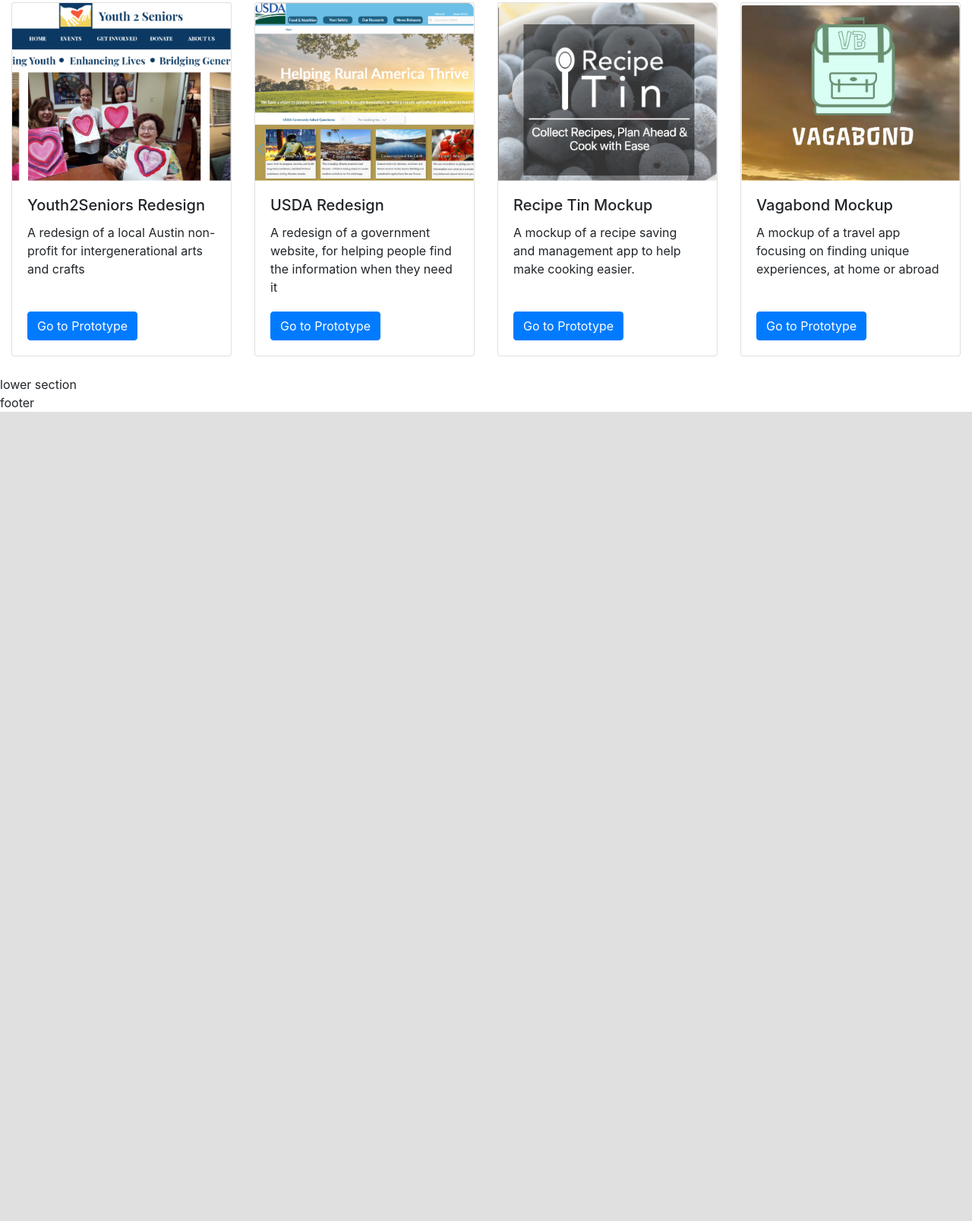
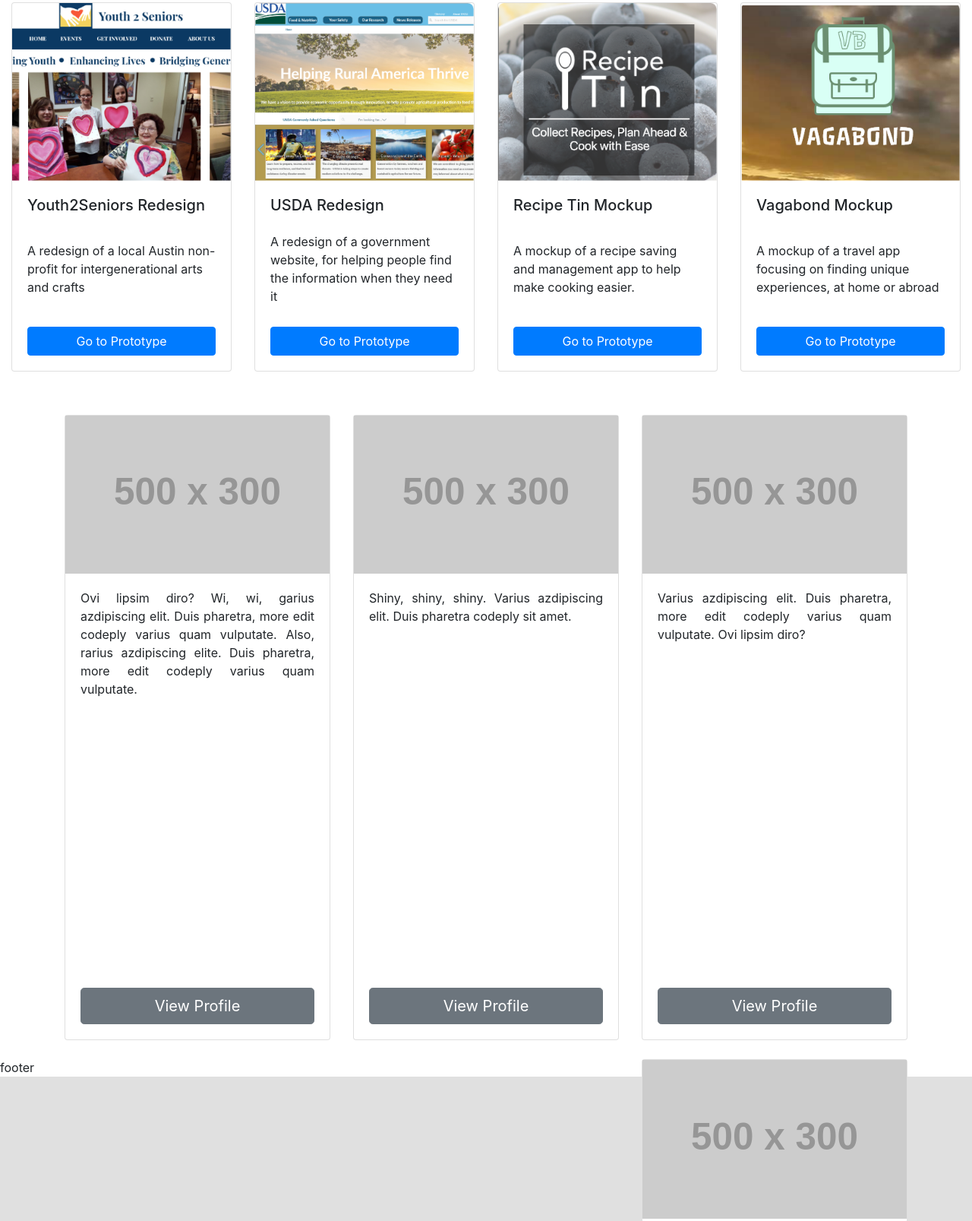
Before and after one commit to Gilgamesh1984/homework_17, a plain HTML site: page index.html in a window 1280 px wide. Shown: the part 896-2503 px from the top of the page at 76% size. Before the commit the page ends 1438 px from the top, so only its background shows below. Drawn offline with nearby package versions, Linux system fonts and the light colour scheme; placeholder pictures from the web are drawn by us.

Commit message:
floyd fixed the box-shrink problem

```diff
--- a/css/style.css
+++ b/css/style.css
@@ -25,10 +25,20 @@
     margin-bottom: 25px !important;
     max-width: 22rem;
 }
+.card-block {
+    flex: 1 1 auto;
+    padding: 1.25rem;
+}
+.card-body {
+    height: 250px;
+    display: flex;
+    flex-direction: column;
+    justify-content: space-between;
+}
 
-.btn-primary {
-    color: #0CE813;
+.btn {
 }
+
 
 .profile {
     width: 310px;
@@ -45,15 +55,8 @@
 html {
     background-color: #e0e0e0;
 }
-.col-md-12 {
-    justify-content: flex-end;
-   /* margin: left auto;*/
 
-}
-
-.card p{
-    height: 100px;
-}
+/*
 @media screen and (max-width: 767px){
     .card{
         margin: auto;
@@ -61,6 +64,7 @@
 }
 
 @media (max-width: 1160px) {
-    .card p {height:500px;
+    .card p {height:200px;
     }
 }
+*/
--- a/index.html
+++ b/index.html
@@ -4,7 +4,6 @@
     <meta charset="UTF-8">
     <meta name="viewport" content="width=device-width, initial-scale=1.0">
     <meta http-equiv="X-UA-Compatible" content="ie=edge">
-    <link href="css/reset.css" rel="stylesheet" type="text/css">
     <link href="css/style.css" rel="stylesheet" type="text/css">
     <link href="https://fonts.googleapis.com/css?family=Lato:400,400i,700&display=swap" rel="stylesheet">
     <link rel="stylesheet" href="https://stackpath.bootstrapcdn.com/bootstrap/4.3.1/css/bootstrap.min.css" integrity="sha384-ggOyR0iXCbMQv3Xipma34MD+dH/1fQ784/j6cY/iJTQUOhcWr7x9JvoRxT2MZw1T" crossorigin="anonymous">
@@ -53,17 +52,6 @@
             </div>
             </div>
             </div>
-  <!--This is the beginning of the Jumbotron, and of my troubles-->
-       <!-- <div class="jumbotron">
-                <h1 class="display-4">Grant Specht</h1>
-                <p class="lead">UX/UI Designer</p>
-                <hr class="my-4">
-                <p>Welcome to the first iteration of my portfolio</p>
-                <a class="btn btn-primary btn-lg" href="#" role="button">Go to Resume</a>
-                <img src="images/profile.png" class="profile">
-
-              </div>-->
-<!--This is the beginning of the container class, which I can't change the background color for some reason TBD-->
         <div class="container-fluid">
                 <div class="row">
                   <div class="cardContainer col-lg-3 col-md-6 col-sm-12">
@@ -101,7 +89,75 @@
                   </div></div>
                 </div>
               </div>
-  <section>lower section</section>
+
+  <div class="container">
+    <div class="row pt-4">
+        <div class="col-lg-4 col-sm-6 py-2">
+
+            <!-- card -->
+            <div class="card h-100">
+                <div class="card-img-top">
+                    <img src="//placehold.it/500x300/222/fff" class="img-fluid mx-auto d-block" alt="card image 1">
+                </div>
+                <div class="card-block d-flex flex-column">
+                    <p class="text-justify">Ovi lipsim diro? Wi, wi, garius azdipiscing elit. Duis pharetra, more edit codeply varius quam vulputate. Also, rarius azdipiscing elite. Duis pharetra, more edit codeply varius quam vulputate. </p>
+                    <a href="" data-target="#profileModal" data-toggle="modal" data-caption="Tammy" data-src="./assets/images/pr-sample2.jpg" class="btn btn-secondary btn-lg btn-block text-truncate mt-auto">View Profile</a>
+                </div>
+            </div>
+            <!-- card -->
+
+        </div>
+        <div class="col-lg-4 col-sm-6 py-2">
+
+            <!-- card -->
+            <div class="card h-100">
+                <div class="card-img-top">
+                    <img src="//placehold.it/500x300" class="img-fluid mx-auto d-block" alt="card image 3">
+                </div>
+                <div class="card-block d-flex flex-column">
+                    <p class="text-justify">Shiny, shiny, shiny. Varius azdipiscing elit. Duis pharetra codeply sit amet.</p>
+                    <a href="" data-target="#profileModal" data-toggle="modal" data-caption="Marcus" data-src="./assets/images/pr-sample1.jpg" class="btn btn-secondary btn-lg btn-block text-truncate mt-auto">View Profile</a>
+                </div>
+            </div>
+            <!-- card -->
+
+        </div>
+        <div class="col-lg-4 col-sm-6 mx-auto py-2">
+
+            <!-- card -->
+            <div class="card h-100">
+                <div class="card-img-top">
+                    <img src="//placehold.it/500x300/330033/fff" class="img-fluid mx-auto d-block" alt="card image 3">
+                </div>
+                <div class="card-block d-flex flex-column">
+                    <p class="text-justify">Varius azdipiscing elit. Duis pharetra, more edit codeply varius quam vulputate. Ovi lipsim diro?</p>
+                    <a href="" data-target="#profileModal" data-toggle="modal" data-caption="Carry" data-src="./assets/images/pr-sample7.jpg" class="btn btn-secondary btn-lg btn-block text-truncate mt-auto">View Profile</a>
+                </div>
+            </div>
+            <!-- card -->
+                      <!-- card -->
+            <div class="card h-100">
+                <div class="card-img-top">
+                    <img src="//placehold.it/500x300/330033/fff" class="img-fluid mx-auto d-block" alt="card image 3">
+                </div>
+                <div class="card-block d-flex flex-column">
+                    <p class="text-justify">Varius azdipiscing elit. Duis pharetra, more edit codeply varius quam vulputate. Ovi lipsim diro?</p>
+                    <a href="" data-target="#profileModal" data-toggle="modal" data-caption="Carry" data-src="./assets/images/pr-sample7.jpg" class="btn btn-secondary btn-lg btn-block text-truncate mt-auto">View Profile</a>
+                </div>
+            </div>
+            <!-- card -->
+
+        </div>
+    </div>
+</div>
+
+  <section>
+    <div class="about-me">
+      <p></p>
+
+    </div>
+
+    </section>
   <footer>footer</footer>
 </body>
 </html>
```
